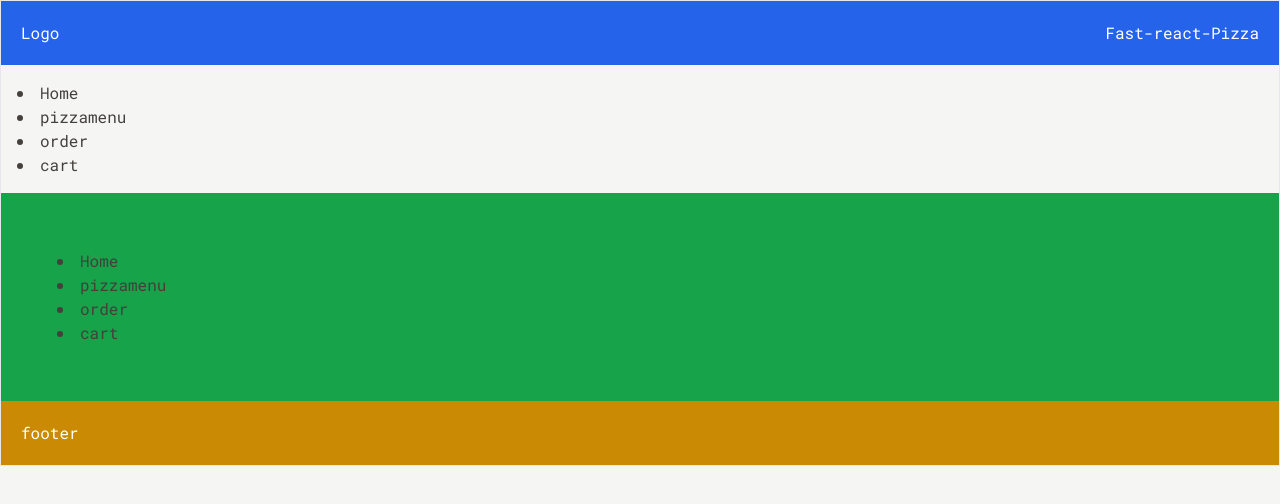
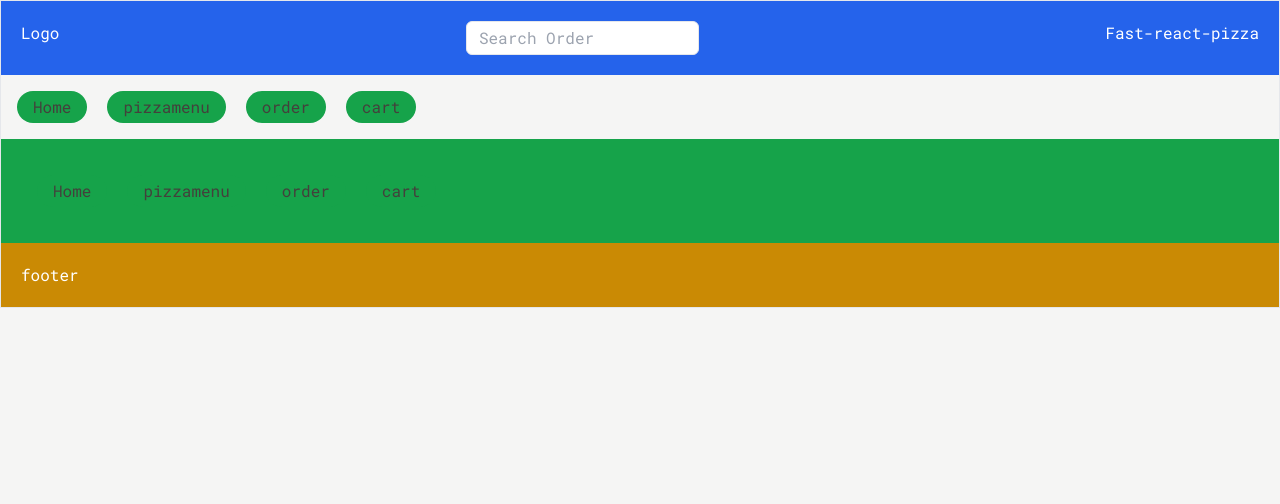
Before and after one commit to shohan11d/Nextjsapp, a React (Vite) app: page /menu in a window 1280 px wide. Shown: the top 504 px of the page. Built offline with nearby package versions, Linux system fonts and the light colour scheme.

Commit message:
basic structure input added

```diff
--- a/src/App.jsx
+++ b/src/App.jsx
@@ -5,6 +5,7 @@ import Home from './components/Home';
 import Menu from './components/Menu';
 import Order from './components/Order';
 import PizzaMenu from './components/PizzaMenu';
+import Cart from './components/Cart';
 
 const router = createBrowserRouter([
   {
@@ -29,6 +30,10 @@ const router = createBrowserRouter([
         path: '/order',
         element: <Order />,
       },
+      {
+        path: '/cart',
+        element: <Cart />,
+      },
     ],
   },
 ]);
--- a/src/components/AppLayout.jsx
+++ b/src/components/AppLayout.jsx
@@ -6,14 +6,19 @@ function AppLayout() {
     <div className="border">
       <header className="bg-blue-600 p-5 text-white">
         <div className="flex justify-between">
-          <p>Logo</p>
           <Link to="/">
-            <p>Fast-react-Pizza</p>
+            <p>Logo</p>
           </Link>
+          <input
+            class="rounded-md border px-3 py-1 text-neutral-500"
+            type="text"
+            placeholder="Search Order"
+          />
+          <p>Fast-react-pizza</p>
         </div>
       </header>
       <Menu />
-      <main className="bg-green-600 p-10">
+      <main className="bg-green-600 p-5">
         <Outlet />
       </main>
 
--- /dev/null
+++ b/src/components/Login.jsx
@@ -0,0 +1,9 @@
+function Login() {
+   return (
+      <div>
+         Login Page
+      </div>
+   )
+}
+
+export default Login
--- a/src/components/Menu.jsx
+++ b/src/components/Menu.jsx
@@ -2,17 +2,17 @@ import { Link } from 'react-router-dom';
 
 function Menu() {
   return (
-    <div className="p-4">
-      <li>
+    <div className="flex list-none gap-5 p-4">
+      <li className="rounded-full bg-green-600 px-4  py-1 hover:bg-yellow-400 transition-all">
         <Link to="/">Home</Link>
       </li>
-      <li>
+      <li className="rounded-full bg-green-600 px-4  py-1 hover:bg-yellow-400">
         <Link to="/pizzamenu">pizzamenu</Link>
       </li>
-      <li>
+      <li className="rounded-full bg-green-600 px-4  py-1 hover:bg-yellow-400">
         <Link to="/order">order</Link>
       </li>
-      <li>
+      <li className="rounded-full bg-green-600 px-4  py-1 hover:bg-yellow-400">
         <Link to="/cart">cart</Link>
       </li>
     </div>
```
